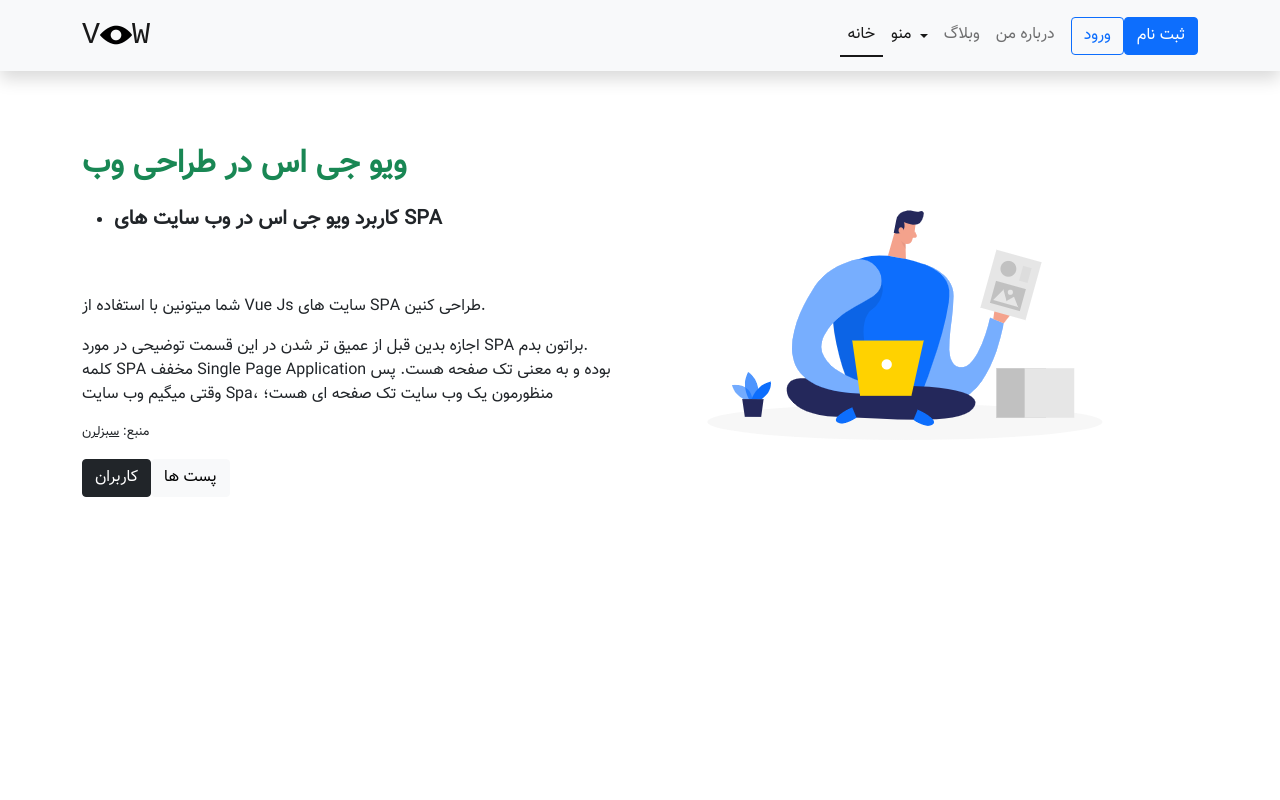
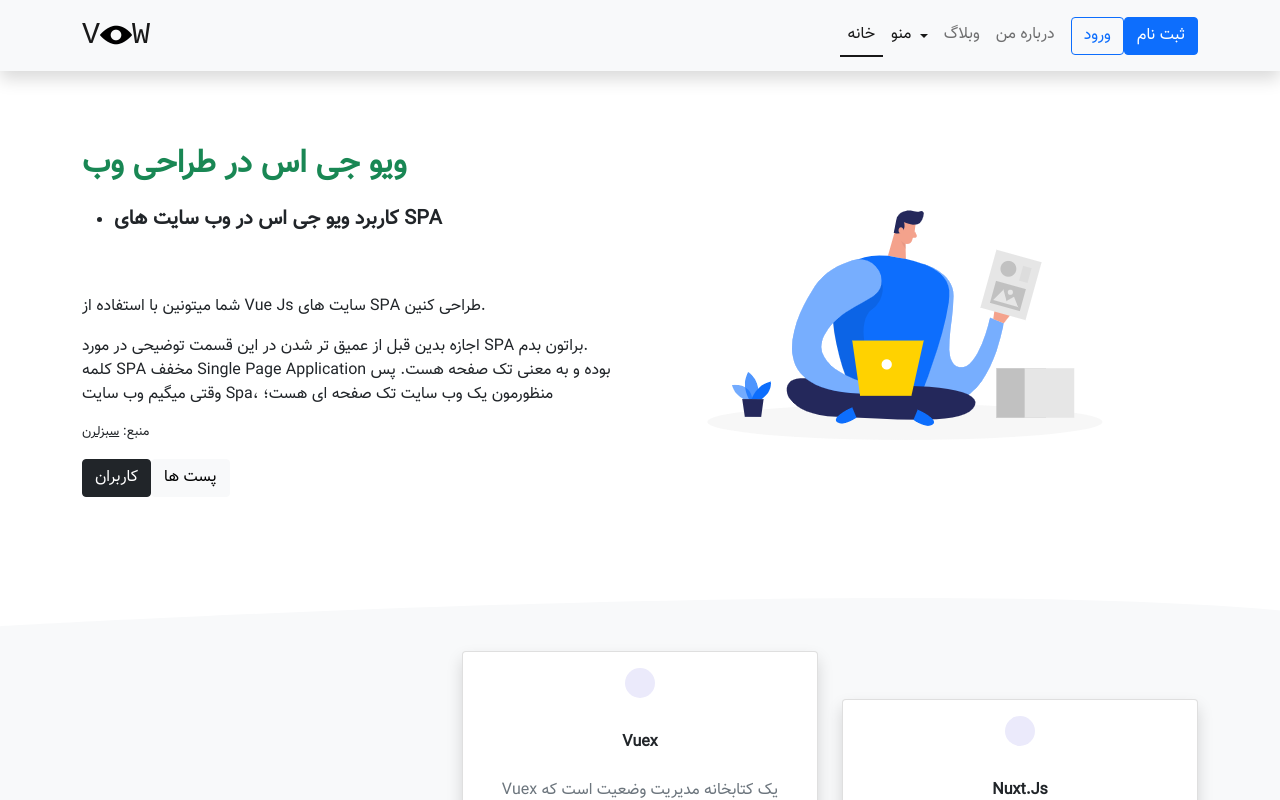
Before and after one commit to Dellcash/Single-page-application, a Vue app: page / in a window 1280 px wide. Shown: the top 800 px of the page. Built offline with nearby package versions, Linux system fonts and the light colour scheme.

Commit message:
Update Template.vue

```diff
--- a/src/pages/home/Template.vue
+++ b/src/pages/home/Template.vue
@@ -1,13 +1,16 @@
 <template>
   <div>
     <section-1 />
+    <section-2 />
   </div>
 </template>
 
 <script>
 import section1 from "./section-1.vue";
+import section2 from "./section-2.vue";
+
 export default {
-  components: { section1 },
+  components: { section1, section2 },
   setup() {
     return {};
   },
```
